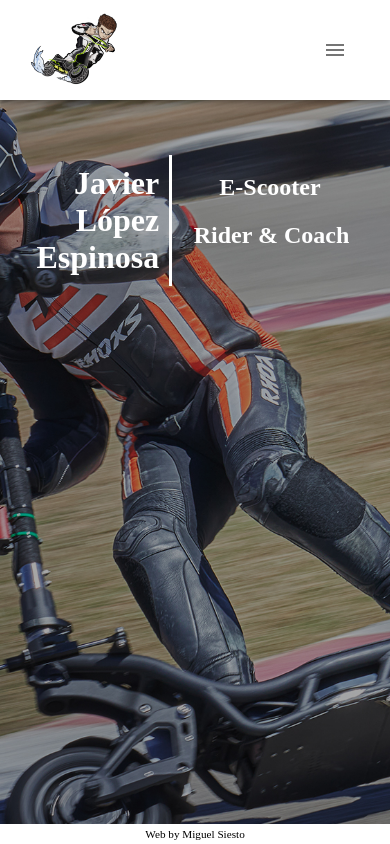
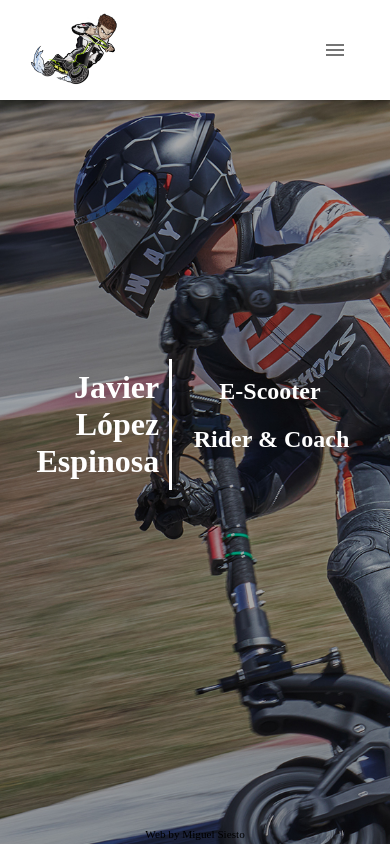
Before and after one commit to MSiestoGarabana/javilopez-web, a React (Vite) app: page / in a window 390 px wide. Shown: the top 844 px of the page. Built offline with nearby package versions, Linux system fonts and the light colour scheme.

Commit message:
working in responsiveness

```diff
--- a/src/components/Footer/Footer.css
+++ b/src/components/Footer/Footer.css
@@ -1,5 +1,4 @@
 #footer{
-  background-color:#ffffff;
   color: black;
   text-align: center;
   border: 5px;
--- a/src/components/Proyects/Proyects.css
+++ b/src/components/Proyects/Proyects.css
@@ -3,11 +3,9 @@
     margin-top: 5%;
     display: flex;
     flex-direction: row;
-    background-color: black
 }
 .proyects__container--text{
     width: 60% ;
- background-color: aqua;
 }
 .proyects__container--image{
     width: 40%;
--- a/src/components/Sponsors/Sponsors.css
+++ b/src/components/Sponsors/Sponsors.css
@@ -7,11 +7,9 @@
 
 .sponsors__container--text{
     width: 60%;
-    background-color: azure;
     height: 100%;
 }
 .sponsors__container--image{
     width: 40%;
-    background-color: azure;
     height: 100%;
 }
--- a/src/components/Sponsors/Sponsors.jsx
+++ b/src/components/Sponsors/Sponsors.jsx
@@ -3,6 +3,7 @@ import "./Sponsors.css";
 import sponsorsImage from "../../media/sponsors.jpg";
 import sponsorsBackground from "../../media/sponsorsBackground.jpg";
 
+//TODO: LOS NOMBRES DE ARCHIVO DE SPONSORS Y SPONSORSCARD DAN LUGAR A CONFUSIÓN
 const Sponsors = () => {
   return (
     <div className="sponsors__body">
--- a/src/components/WelcomeComponent/WelcomeComponent.css
+++ b/src/components/WelcomeComponent/WelcomeComponent.css
@@ -4,9 +4,9 @@
     display: flex;
     justify-content: center;
 }
-.welcomeComponent__container{
+.welcomeComponent__container--text{
     color: white;
     display: flex;
     flex-direction: row;
-    margin: 17% auto auto auto;
+    margin: 32vh auto auto auto;
 }
--- a/src/components/WelcomeComponent/WelcomeComponent.jsx
+++ b/src/components/WelcomeComponent/WelcomeComponent.jsx
@@ -3,17 +3,19 @@ import welcomeBackgroundImage from "../../media/welcomeHomeBackground.jpg";
 import "./WelcomeComponent.css";
 
 const WelcomeComponent = () => {
+  const isMobile = window.innerWidth <= 600;
+  console.log(isMobile);
+
+  const styles = {
+    backgroundImage: `url(${welcomeBackgroundImage})`,
+    backgroundSize: "cover",
+    backgroundRepeat: "no-repeat",
+    backgroundPosition: isMobile ? "-350px -70px" : "center -90px",
+  };
+
   return (
-    <div
-      className="welcomeComponent__body"
-      style={{
-        backgroundImage: `url(${welcomeBackgroundImage})`,
-        backgroundSize: "cover",
-        backgroundRepeat: "no-repeat",
-        backgroundPosition: "center -90px",
-      }}
-    >
-      <div className="welcomeComponent__container">
+    <div className="welcomeComponent__body" style={styles}>
+      <div className="welcomeComponent__container--text">
         <h1
           style={{
             width: "150px",
--- a/src/pages/SponsorsPage/SponsorPage.css
+++ b/src/pages/SponsorsPage/SponsorPage.css
@@ -1,4 +1,3 @@
 .sponsorPage__body{
-    background-color: aqua;
     position: absolute;
 }
```
